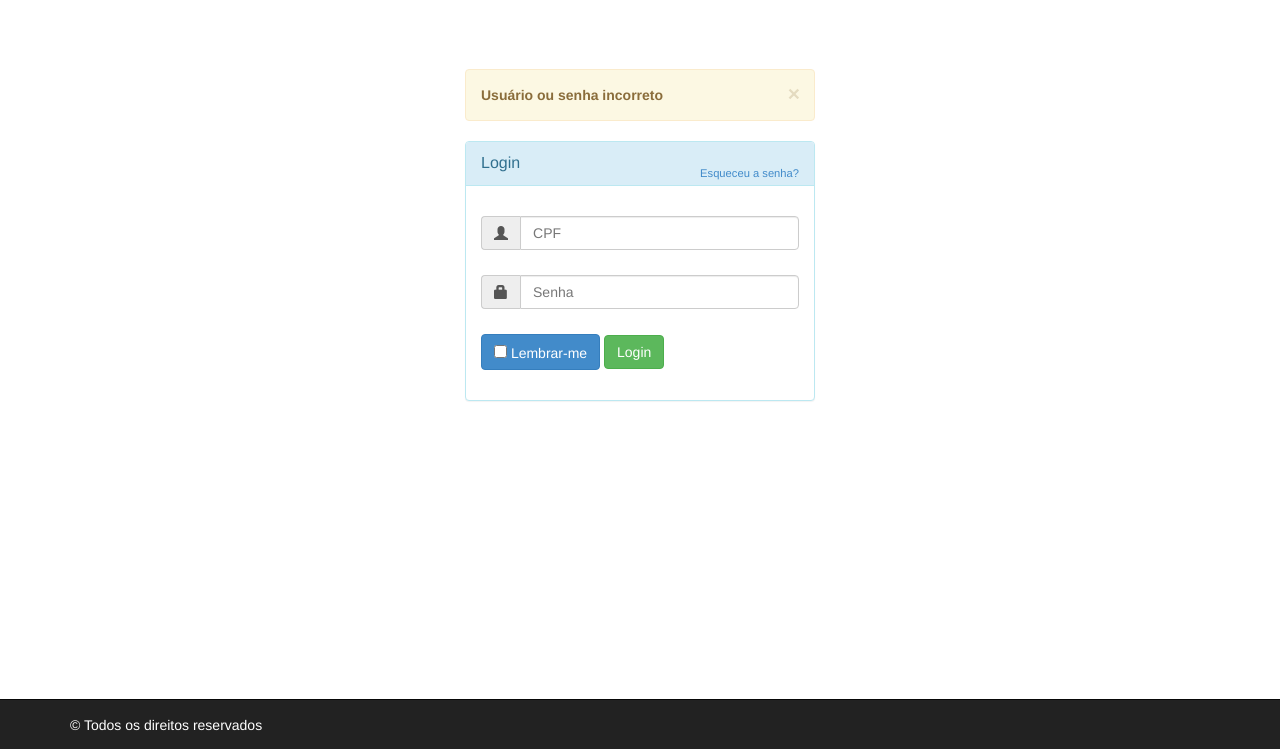
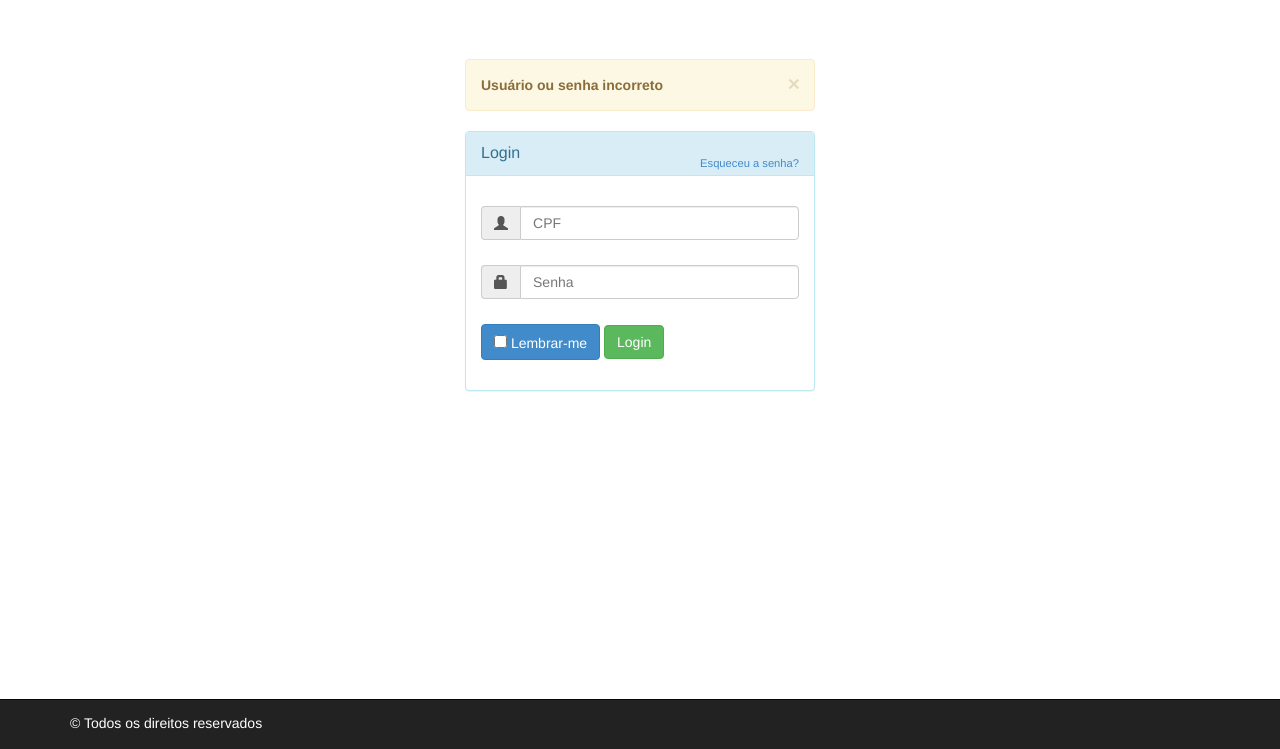
Before and after one commit to reuelsc/tcc, a PHP site: page /index.php in a window 1280 px wide. Shown: the part 51-800 px from the top of the page. Run offline with PHP 8.4, Linux system fonts and the light colour scheme; some libraries are stand-ins or nearby versions.

```diff
--- a/css/style.css
+++ b/css/style.css
@@ -4,21 +4,16 @@
 }
 
 footer {
-  padding: 10px 0 0 0;
-  border-top: 1px solid #CCC;
-}
-
-.pagination {
-  margin: 2px 0 !important;
+  padding-bottom: 0;
 }
 
 .wrapper {
-  padding-top: 50px;
-  padding-bottom: 50px;
+  padding-top: 40px;
+  padding-bottom: 40px;
 }
 
 .copyright {
-  padding: 5px 0 0;
+  padding: 13px 0 0 0;
   color: #FFF;
 }
 
```
